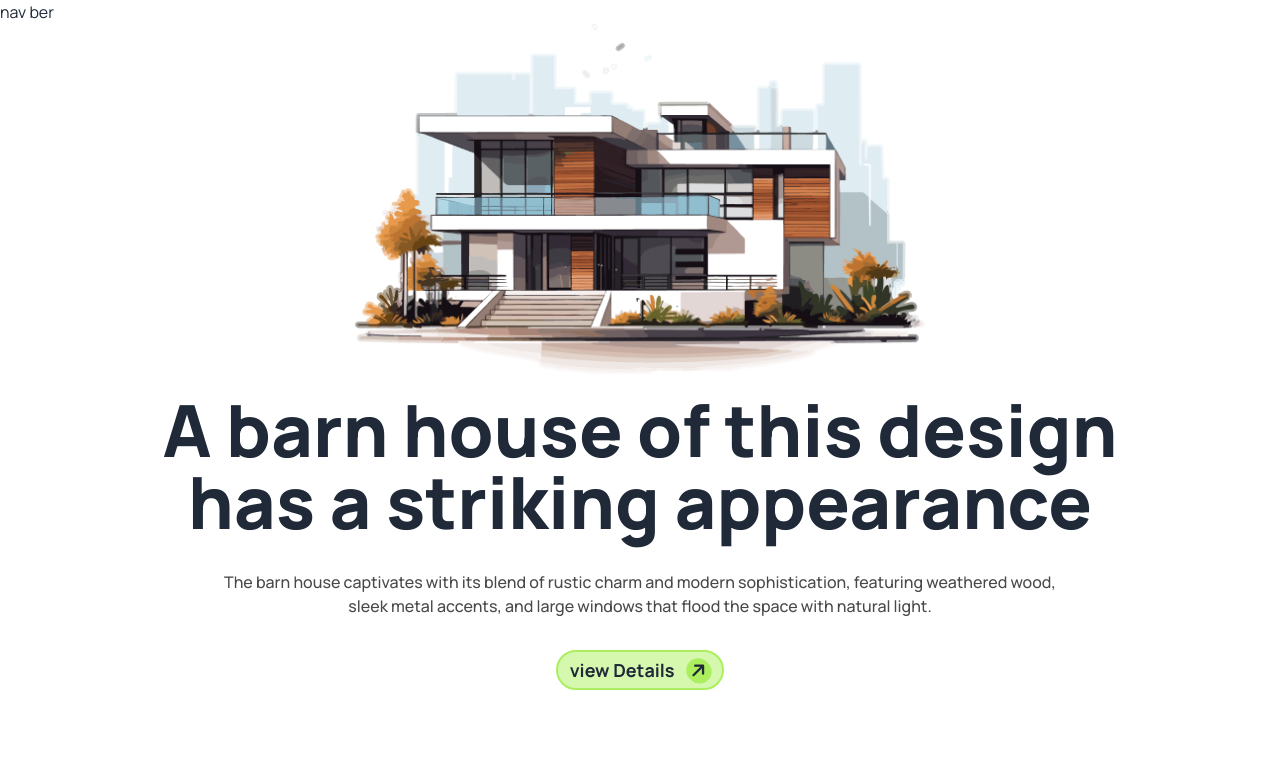
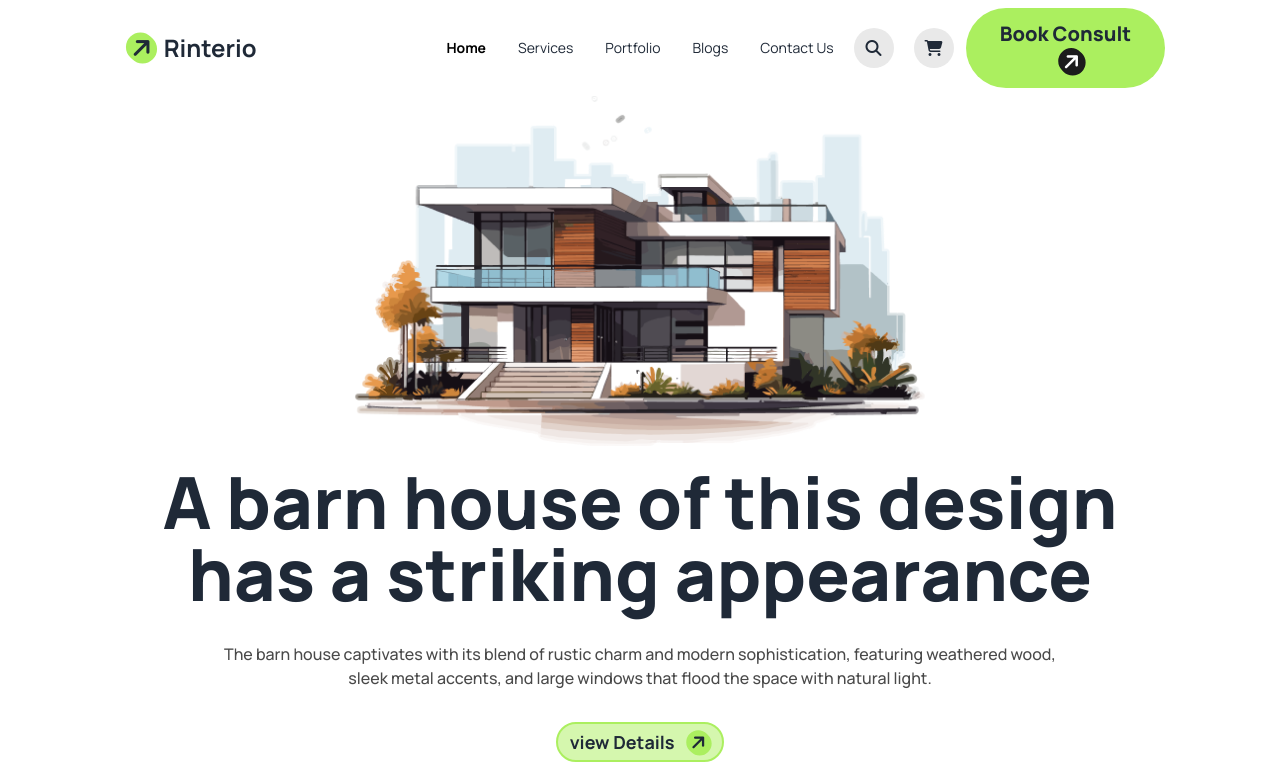
Before and after one commit to rabbi-hosen00/HousePlans-Project, a plain HTML site: page index.html in a window 1280 px wide. Shown: the top 771 px of the page. Drawn offline with nearby package versions, Linux system fonts and the light colour scheme.

Commit message:
Complited HousePlans Project

```diff
--- a/index.html
+++ b/index.html
@@ -41,8 +41,50 @@
 
 <body class="font-Manrope">
     <header class="bg-gradient-to-r from-[rgb(255,255,255)] to-[rgba(255,255,255,0)]">
-        <nav>
-          <p> nav ber</p>
+        <nav class="w-10/12 mx-auto">
+          <div class="navbar bg-base-100">
+            <div class="navbar-start">
+
+              <a class=" font-bold text-2xl gap-2">
+                <i class="bg-[rgb(171,239,95)] rounded-full -rotate-45 p-1 ml-3 mr-2 fa-solid fa-arrow-right"></i>Rinterio
+              </a>
+            </div>
+            <div class="navbar-center hidden lg:flex">
+              <ul class="menu menu-horizontal px-1">
+                <li><a > <span class="text-[#000000] font-bold">Home</span></a></li>
+                <li><a> Services</a></li>
+                <li><a> Portfolio</a></li>
+                <li><a> Blogs</a></li>
+                <li><a>Contact Us</a></li>
+              </ul>
+            </div>
+            <div class="navbar-end">
+              <div class=" flex items-center gap-5">
+                <button class="h-10 w-10 rounded-full bg-[rgb(233,233,233)]  hidden lg:block" >
+                  <i class="fa-solid fa-magnifying-glass"></i>
+                </button>
+                <button class="h-10 w-10 rounded-full bg-[rgb(233,233,233)] hidden lg:block">
+                  <i class="fa-solid fa-cart-shopping"></i>
+                </button>
+              </div>
+               <div class="pl-3">
+                <button class="bg-[rgb(171,239,95)]  hidden lg:block rounded-full px-6 py-3  text-xl font-extrabold ">Book Consult<i class="bg-[rgb(28,28,28)] text-[white] rounded-full -rotate-45 p-1 ml-3 fa-solid fa-arrow-right"></i> </button>
+
+               </div>
+              <div class="dropdown">
+                <div tabindex="0" role="button" class="btn btn-ghost lg:hidden">
+                  <div class="h-10 w-10 rounded-full bg-[rgb(233,233,233)]">
+                    <i class="py-3 fa-solid fa-bars"></i>
+                  </div>
+                </div>
+                <ul
+                  tabindex="0"
+                  class="menu menu-sm dropdown-content bg-base-100 rounded-box z-[1] mt-3 right-0 w-52 p-2 shadow">
+
+                </ul>
+              </div>
+            </div>
+          </div>
         </nav>
 
         <!-- banner section start -->
```
